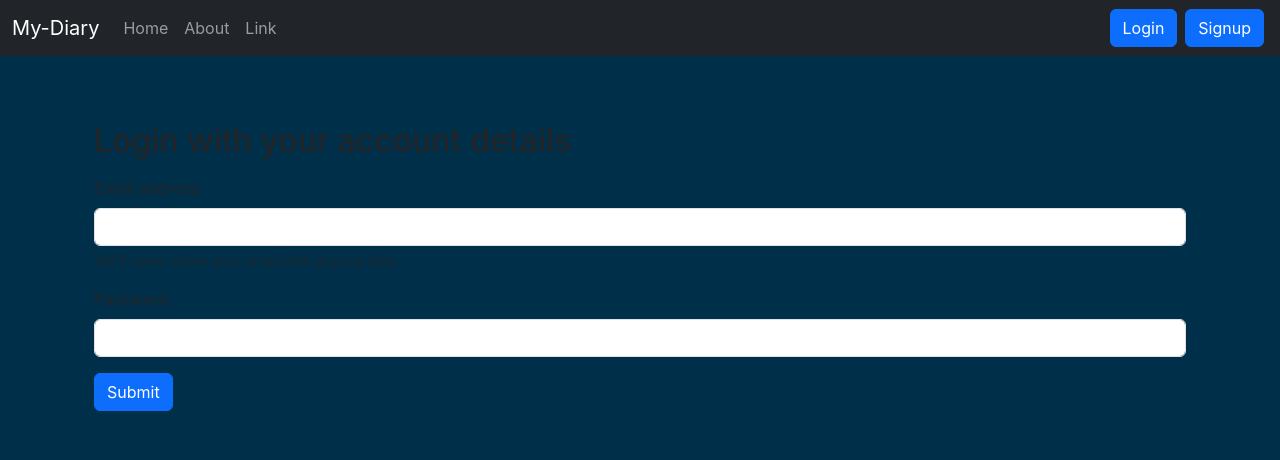
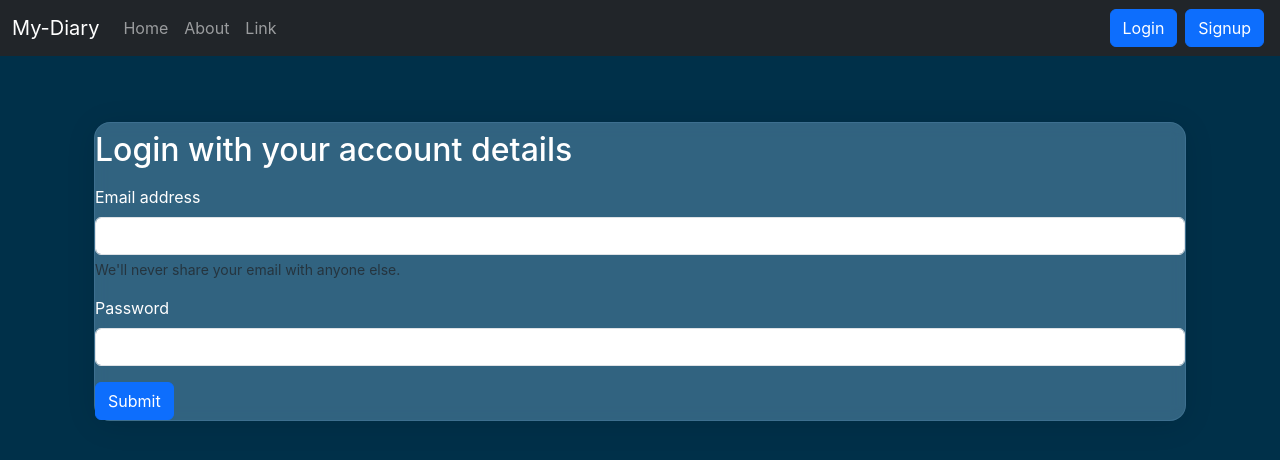
Before and after one commit to anakafeel/my-diary-frontend, a React (Create React App) app: page /login in a window 1280 px wide. Shown: the top 460 px of the page. Built offline with nearby package versions, Linux system fonts and the light colour scheme.

Commit message:
login card 2

```diff
--- a/src/App.css
+++ b/src/App.css
@@ -40,7 +40,7 @@ body {
   background-color: #003049;
 }
 
-login{
+.login{
   /* From https://css.glass */
 background: rgba(102, 155, 188, 0.48);
 border-radius: 16px;
@@ -48,4 +48,5 @@ box-shadow: 0 4px 30px rgba(0, 0, 0, 0.1);
 backdrop-filter: blur(7.1px);
 -webkit-backdrop-filter: blur(7.1px);
 border: 1px solid rgba(102, 155, 188, 0.24);
+color: white;
 }
```
